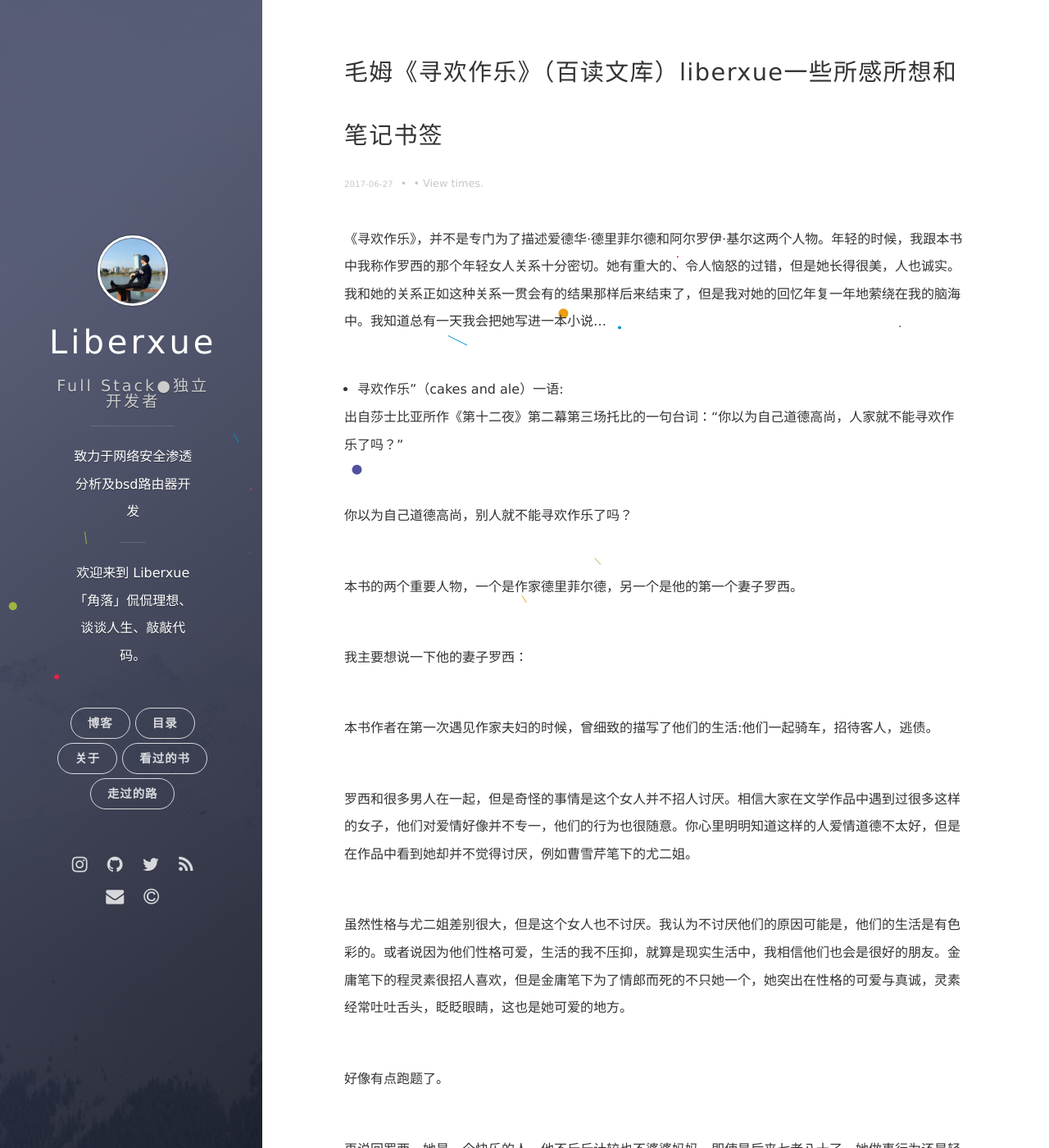
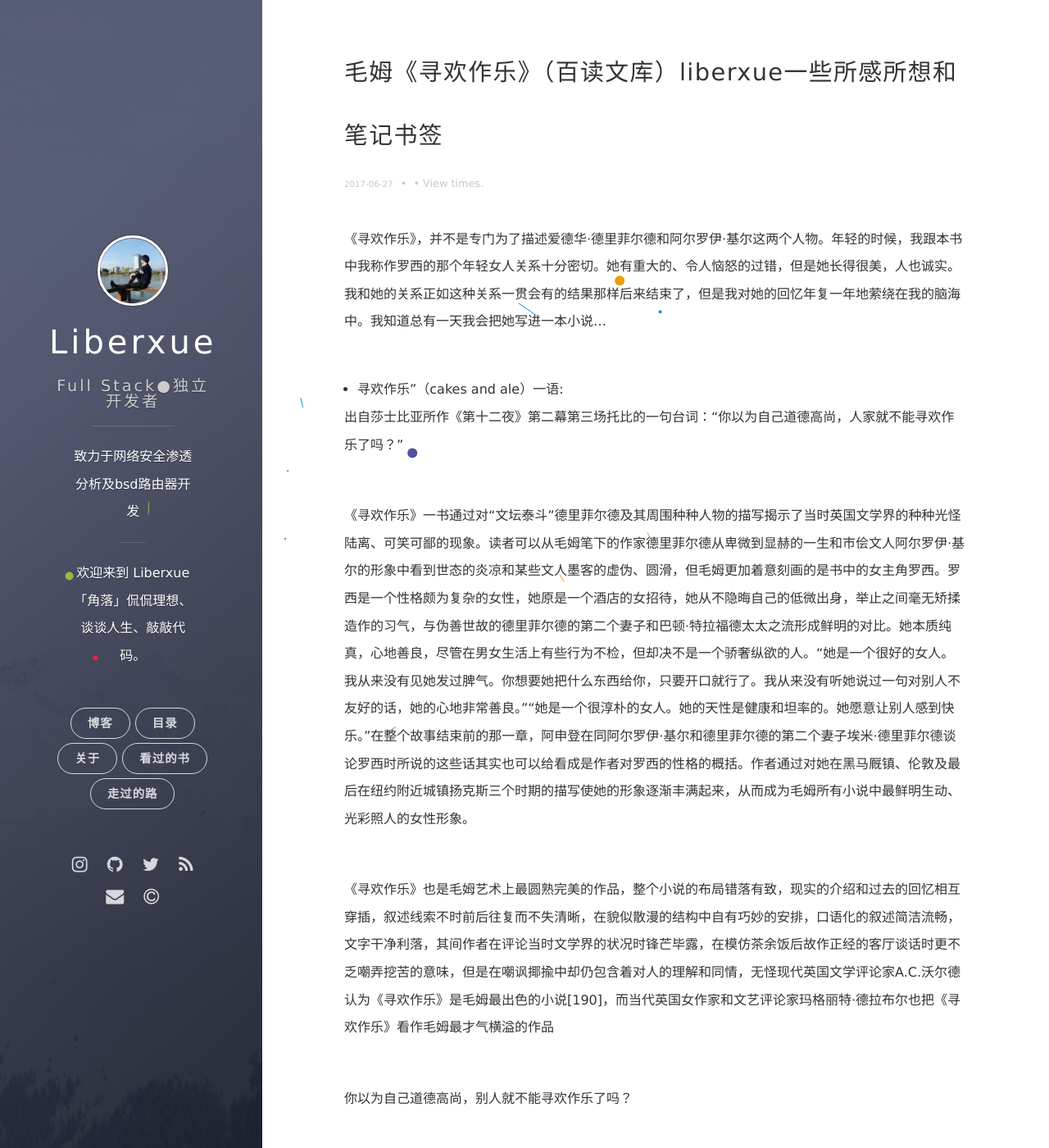
Before and after one commit to qyh214/liberxue.github.io, a Jekyll site: the page built from _posts/book/2017-6-27-xuanhuanzuole.md, in a window 1280 px wide and 1400 px high. Shown: the whole window at 82% size. Built offline with Jekyll 4.4.1, drawn with Linux system fonts in a browser that asks for light colours; nearby versions of some CDN libraries; comment, search, counter and statistics services are not loaded; some of the changed text lies outside the part shown.

Commit message:
fix blog book

```diff
--- a/_posts/book/2017-6-27-xuanhuanzuole.md
+++ b/_posts/book/2017-6-27-xuanhuanzuole.md
@@ -14,6 +14,11 @@ keywords: 寻欢作乐,毛姆,笔记,liberxue, 百读文库,笔记,书签
 - 寻欢作乐”（cakes and ale）一语:
 
 出自莎士比亚所作《第十二夜》第二幕第三场托比的一句台词：“你以为自己道德高尚，人家就不能寻欢作乐了吗？”
+
+《寻欢作乐》一书通过对“文坛泰斗”德里菲尔德及其周围种种人物的描写揭示了当时英国文学界的种种光怪陆离、可笑可鄙的现象。读者可以从毛姆笔下的作家德里菲尔德从卑微到显赫的一生和市侩文人阿尔罗伊·基尔的形象中看到世态的炎凉和某些文人墨客的虚伪、圆滑，但毛姆更加着意刻画的是书中的女主角罗西。罗西是一个性格颇为复杂的女性，她原是一个酒店的女招待，她从不隐晦自己的低微出身，举止之间毫无矫揉造作的习气，与伪善世故的德里菲尔德的第二个妻子和巴顿·特拉福德太太之流形成鲜明的对比。她本质纯真，心地善良，尽管在男女生活上有些行为不检，但却决不是一个骄奢纵欲的人。“她是一个很好的女人。我从来没有见她发过脾气。你想要她把什么东西给你，只要开口就行了。我从来没有听她说过一句对别人不友好的话，她的心地非常善良。”“她是一个很淳朴的女人。她的天性是健康和坦率的。她愿意让别人感到快乐。”在整个故事结束前的那一章，阿申登在同阿尔罗伊·基尔和德里菲尔德的第二个妻子埃米·德里菲尔德谈论罗西时所说的这些话其实也可以给看成是作者对罗西的性格的概括。作者通过对她在黑马厩镇、伦敦及最后在纽约附近城镇扬克斯三个时期的描写使她的形象逐渐丰满起来，从而成为毛姆所有小说中最鲜明生动、光彩照人的女性形象。
+
+《寻欢作乐》也是毛姆艺术上最圆熟完美的作品，整个小说的布局错落有致，现实的介绍和过去的回忆相互穿插，叙述线索不时前后往复而不失清晰，在貌似散漫的结构中自有巧妙的安排，口语化的叙述简洁流畅，文字干净利落，其间作者在评论当时文学界的状况时锋芒毕露，在模仿茶余饭后故作正经的客厅谈话时更不乏嘲弄挖苦的意味，但是在嘲讽揶揄中却仍包含着对人的理解和同情，无怪现代英国文学评论家A.C.沃尔德认为《寻欢作乐》是毛姆最出色的小说[190]，而当代英国女作家和文艺评论家玛格丽特·德拉布尔也把《寻欢作乐》看作毛姆最才气横溢的作品
+
 
 你以为自己道德高尚，别人就不能寻欢作乐了吗？
 
@@ -45,4 +50,26 @@ keywords: 寻欢作乐,毛姆,笔记,liberxue, 百读文库,笔记,书签
 
 - liberxue笔记书签：
 
->
+> 我想到在文学史上还没有过哪个作家在他正在写作一部文学作品的时候自杀的。不管他遇到什么磨难，他都不愿意给后世留下一部未完成的作品。
+
+> 我看着她的脸；我并不认为自己爱上了她，我只是喜欢安安静静坐在她的身旁，看着她那淡金黄色的头发和淡金黄色的皮肤的感觉。
+
+> 一个人听到旁人断言他是一个天才心里总不免会很舒畅。
+
+> 她抛弃他的时候做得极其老练得体，极其敏感乖觉，连贾斯珀·吉本斯本人恐怕都不知道他已经被抛弃了。不过这一点是毋庸置疑的。她不会说任何反对他的话，实际上她压根儿就不愿意再谈到他，别人提起他的时候，她也只略带伤感地微微一笑，接着叹一口气。不过她的微笑是coup de grace[129]，她的叹息则深深地把他埋葬了。
+
+> 我不知道她采用了什么惊人的策略，施展了什么神奇的手腕，表现了什么样的体贴关怀和细腻的同情，说了什么故作娴雅的好听的言辞；我只能从旁猜测，表示钦佩。
+
+> 他们把他比作弥尔顿（因为他的无韵诗声调铿锵），比作济慈（因为他那丰富的引起美感的意象），比作雪莱（因为他那空幻飘逸的想象）
+
+> 最有眼光的评论家都赞扬他的作品，上他家来的朋友们都一致认为总有一天他会受到重视。他们责怪公众竟看不到这儿有一个伟大的作家；既然颂扬一个人的最容易的方法就是贬低另一个人，因此他们任意地诋毁所有那些当时的名声超过德里菲尔德的作家。
+
+> 我想起了住在这儿的所有的人抱有的种种希望，他们对未来的美好憧憬，青年时代的火热的激情；也必然有人感到悔恨莫及，理想破灭，身心疲惫，无可奈何；有多少人在这儿尝到多少人生的喜怒哀乐，其中实际上包含了人类情感的整个范围，所以这间房本身似乎也奇怪地具有一种令人不安、难以捉摸的个性。
+
+> 对一个自己并不畏惧的对手予以赞扬往往是阻碍你真正的竞争对手成功的一个很好的办法
+
+> 美是一条死胡同。它就像一座山峰，一旦攀登到了峰顶，就会发现往前无处可去。
+
+以上算个人笔记和书签在微信读书中，于2017-06-27 23:43:54 总计读完本书在线用时5小时32分钟，微信读书离线不算时长哈
+
+期待于您共鸣！byliberxue
```
